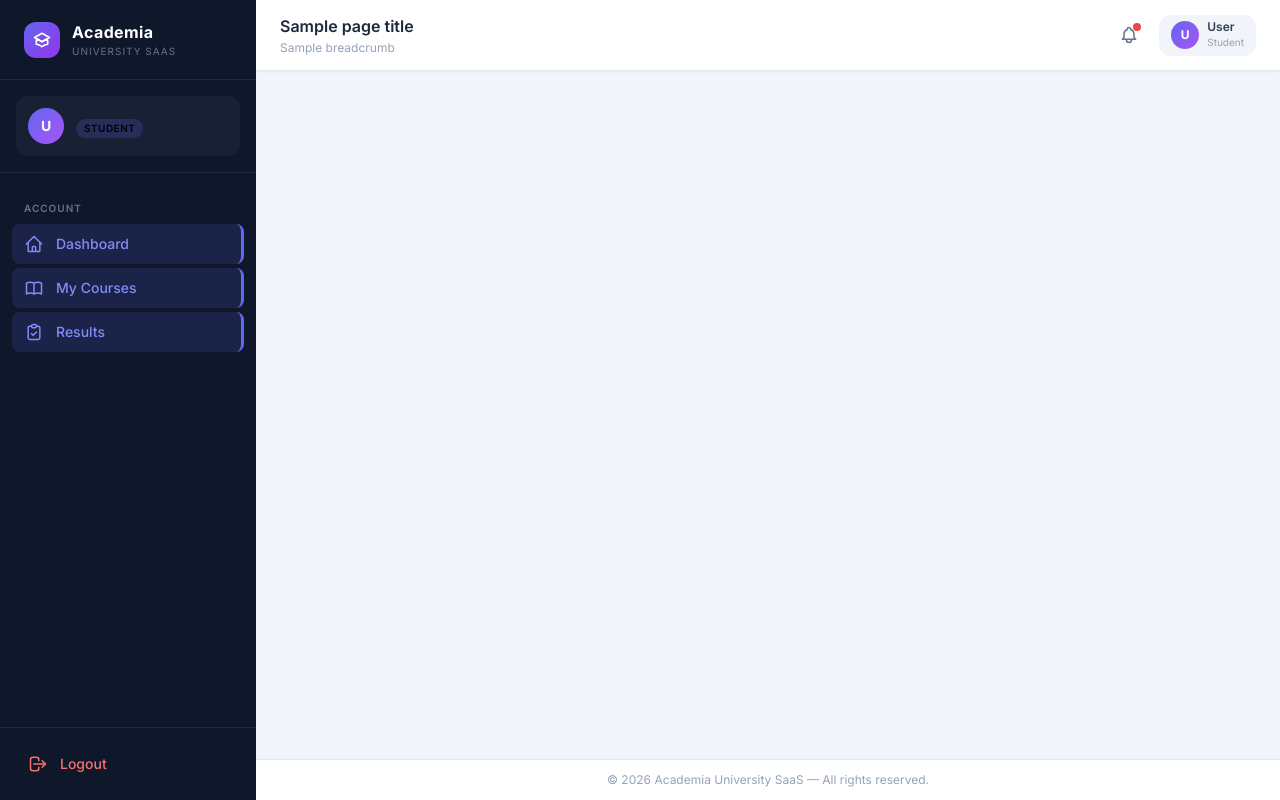
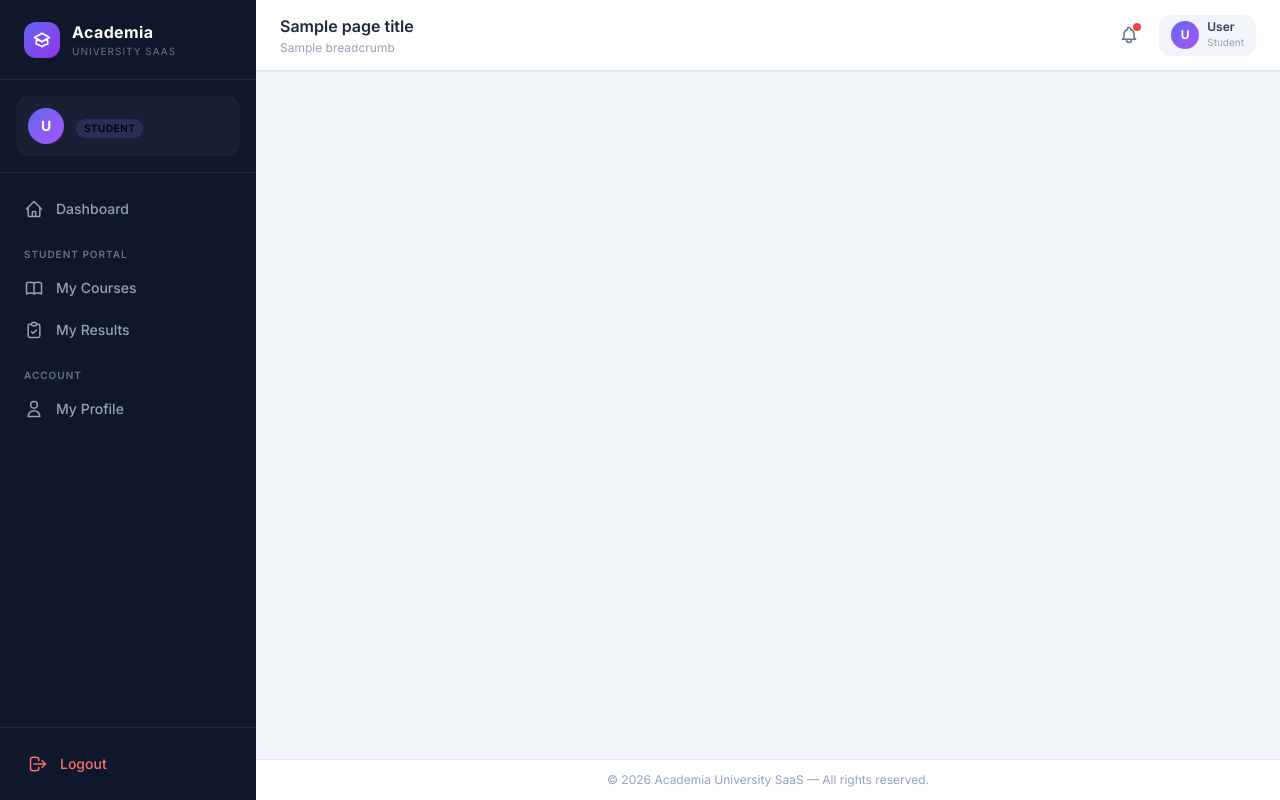
Before and after one commit to PrimeSoofDev/academia, a PHP site: the page made by app/views/layouts/main.php in a window 1280 px wide. Run offline with PHP 8.4, Linux system fonts and the light colour scheme; tables that the repository leaves empty hold one stand-in row (values such as "Sample post"); the template is opened without the code that fills it: most values are stand-ins (such as "Sample title", 1, 10 or a date in 2020); data that the repository does not hold is empty; some libraries are stand-ins or nearby versions.

Commit message:
fix: Rebuild sidebar navigation with proper role-based grouped tabs

```diff
--- a/app/views/layouts/main.php
+++ b/app/views/layouts/main.php
@@ -32,7 +32,6 @@
     <style>
         body { font-family: 'Inter', sans-serif; }
 
-        /* Sidebar active link */
         .nav-link.active {
             background: rgba(99,102,241,0.15);
             color: #818cf8;
@@ -43,19 +42,15 @@
             color: #e2e8f0;
         }
 
-        /* Scrollbar */
         ::-webkit-scrollbar { width: 5px; height: 5px; }
         ::-webkit-scrollbar-track { background: transparent; }
         ::-webkit-scrollbar-thumb { background: #334155; border-radius: 3px; }
 
-        /* Card hover */
         .stat-card { transition: transform 0.2s ease, box-shadow 0.2s ease; }
         .stat-card:hover { transform: translateY(-2px); box-shadow: 0 10px 25px rgba(0,0,0,0.2); }
 
-        /* Sidebar transition */
         #sidebar { transition: width 0.25s ease; }
 
-        /* Flash message animation */
         @keyframes slideDown {
             from { opacity: 0; transform: translateY(-10px); }
             to   { opacity: 1; transform: translateY(0); }
@@ -68,6 +63,16 @@
 <?php $authUser = Auth::user() ?? $_SESSION['auth'] ?? []; ?>
 <?php $currentRole = $authUser['role'] ?? 'student'; ?>
 <?php $currentPath = parse_url($_SERVER['REQUEST_URI'], PHP_URL_PATH); ?>
+
+<?php
+// Helper: is nav item active?
+function navActive(string $href, string $currentPath): string {
+    if ($href === '/dashboard') {
+        return ($currentPath === '/dashboard' || $currentPath === '/') ? 'active' : '';
+    }
+    return str_starts_with($currentPath, $href) ? 'active' : '';
+}
+?>
 
 <!-- ═══════════════════════════════════════════════
      SIDEBAR
@@ -107,68 +112,121 @@
     </div>
 
     <!-- Navigation -->
-    <nav class="flex-1 px-3 py-4 space-y-1">
+    <nav class="flex-1 px-3 py-4 space-y-0.5">
 
-        <?php
-        // Build navigation items based on role
-        $navItems = [
-            ['href' => '/dashboard', 'label' => 'Dashboard', 'icon' => 'M3 12l2-2m0 0l7-7 7 7M5 10v10a1 1 0 001 1h3m10-11l2 2m-2-2v10a1 1 0 01-1 1h-3m-6 0a1 1 0 001-1v-4a1 1 0 011-1h2a1 1 0 011 1v4a1 1 0 001 1m-6 0h6', 'roles' => []],
-        ];
+        <!-- ── MAIN ── -->
+        <a href="<?= url('/dashboard') ?>"
+           class="nav-link <?= navActive('/dashboard', $currentPath) ?> flex items-center gap-3 px-3 py-2.5 rounded-lg text-slate-400 text-sm font-medium transition-all">
+            <svg class="w-5 h-5 flex-shrink-0" fill="none" stroke="currentColor" viewBox="0 0 24 24">
+                <path stroke-linecap="round" stroke-linejoin="round" stroke-width="1.8" d="M3 12l2-2m0 0l7-7 7 7M5 10v10a1 1 0 001 1h3m10-11l2 2m-2-2v10a1 1 0 01-1 1h-3m-6 0a1 1 0 001-1v-4a1 1 0 011-1h2a1 1 0 011 1v4a1 1 0 001 1m-6 0h6"/>
+            </svg>
+            <span>Dashboard</span>
+        </a>
 
-        // VC / Superadmin
-        if (in_array($currentRole, ['superadmin', 'vc', 'dean', 'hod'])):
-            $navItems[] = ['href' => '/faculties', 'label' => 'Faculties', 'icon' => 'M19 21V5a2 2 0 00-2-2H7a2 2 0 00-2 2v16m14 0h2m-2 0h-5m-9 0H3m2 0h5M9 7h1m-1 4h1m4-4h1m-1 4h1m-5 10v-5a1 1 0 011-1h2a1 1 0 011 1v5m-4 0h4', 'roles' => []];
-            $navItems[] = ['href' => '/departments', 'label' => 'Departments', 'icon' => 'M4 6h16M4 10h16M4 14h16M4 18h16', 'roles' => []];
-        endif;
+        <!-- ── ACADEMIC (lecturers and above) ── -->
+        <?php if (in_array($currentRole, ['superadmin', 'vc', 'dean', 'hod', 'lecturer'])): ?>
+        <div class="pt-4 pb-1"><p class="text-slate-500 text-[10px] font-semibold uppercase tracking-widest px-3">Academic</p></div>
 
-        if (in_array($currentRole, ['superadmin', 'vc', 'dean', 'hod', 'lecturer'])):
-            $navItems[] = ['href' => '/courses', 'label' => 'Courses', 'icon' => 'M12 6.253v13m0-13C10.832 5.477 9.246 5 7.5 5S4.168 5.477 3 6.253v13C4.168 18.477 5.754 18 7.5 18s3.332.477 4.5 1.253m0-13C13.168 5.477 14.754 5 16.5 5c1.747 0 3.332.477 4.5 1.253v13C19.832 18.477 18.247 18 16.5 18c-1.746 0-3.332.477-4.5 1.253', 'roles' => []];
-        endif;
+        <?php if (in_array($currentRole, ['superadmin', 'vc', 'dean', 'hod'])): ?>
+        <a href="<?= url('/faculties') ?>"
+           class="nav-link <?= navActive('/faculties', $currentPath) ?> flex items-center gap-3 px-3 py-2.5 rounded-lg text-slate-400 text-sm font-medium transition-all">
+            <svg class="w-5 h-5 flex-shrink-0" fill="none" stroke="currentColor" viewBox="0 0 24 24">
+                <path stroke-linecap="round" stroke-linejoin="round" stroke-width="1.8" d="M19 21V5a2 2 0 00-2-2H7a2 2 0 00-2 2v16m14 0h2m-2 0h-5m-9 0H3m2 0h5M9 7h1m-1 4h1m4-4h1m-1 4h1m-5 10v-5a1 1 0 011-1h2a1 1 0 011 1v5m-4 0h4"/>
+            </svg>
+            <span>Faculties</span>
+        </a>
 
-        if (in_array($currentRole, ['superadmin', 'vc', 'dean', 'hod'])):
-            $navItems[] = ['href' => '/users', 'label' => 'Users', 'icon' => 'M17 20h5v-2a3 3 0 00-5.356-1.857M17 20H7m10 0v-2c0-.656-.126-1.283-.356-1.857M7 20H2v-2a3 3 0 015.356-1.857M7 20v-2c0-.656.126-1.283.356-1.857m0 0a5.002 5.002 0 019.288 0M15 7a3 3 0 11-6 0 3 3 0 016 0z', 'roles' => []];
-        endif;
+        <a href="<?= url('/departments') ?>"
+           class="nav-link <?= navActive('/departments', $currentPath) ?> flex items-center gap-3 px-3 py-2.5 rounded-lg text-slate-400 text-sm font-medium transition-all">
+            <svg class="w-5 h-5 flex-shrink-0" fill="none" stroke="currentColor" viewBox="0 0 24 24">
+                <path stroke-linecap="round" stroke-linejoin="round" stroke-width="1.8" d="M4 6h16M4 10h16M4 14h16M4 18h16"/>
+            </svg>
+            <span>Departments</span>
+        </a>
+        <?php endif; ?>
 
-        if ($currentRole === 'student'):
-            $navItems[] = ['href' => '/my-courses', 'label' => 'My Courses', 'icon' => 'M12 6.253v13m0-13C10.832 5.477 9.246 5 7.5 5S4.168 5.477 3 6.253v13C4.168 18.477 5.754 18 7.5 18s3.332.477 4.5 1.253m0-13C13.168 5.477 14.754 5 16.5 5c1.747 0 3.332.477 4.5 1.253v13C19.832 18.477 18.247 18 16.5 18c-1.746 0-3.332.477-4.5 1.253', 'roles' => []];
-            $navItems[] = ['href' => '/results', 'label' => 'Results', 'icon' => 'M9 5H7a2 2 0 00-2 2v12a2 2 0 002 2h10a2 2 0 002-2V7a2 2 0 00-2-2h-2M9 5a2 2 0 002 2h2a2 2 0 002-2M9 5a2 2 0 012-2h2a2 2 0 012 2m-6 9l2 2 4-4', 'roles' => []];
-        endif;
+        <a href="<?= url('/courses') ?>"
+           class="nav-link <?= navActive('/courses', $currentPath) ?> flex items-center gap-3 px-3 py-2.5 rounded-lg text-slate-400 text-sm font-medium transition-all">
+            <svg class="w-5 h-5 flex-shrink-0" fill="none" stroke="currentColor" viewBox="0 0 24 24">
+                <path stroke-linecap="round" stroke-linejoin="round" stroke-width="1.8" d="M12 6.253v13m0-13C10.832 5.477 9.246 5 7.5 5S4.168 5.477 3 6.253v13C4.168 18.477 5.754 18 7.5 18s3.332.477 4.5 1.253m0-13C13.168 5.477 14.754 5 16.5 5c1.747 0 3.332.477 4.5 1.253v13C19.832 18.477 18.247 18 16.5 18c-1.746 0-3.332.477-4.5 1.253"/>
+            </svg>
+            <span>Courses</span>
+        </a>
 
-        // Admin units — visible to staff & above
-        if (in_array($currentRole, ['superadmin', 'vc', 'staff'])):
-        ?>
-            <div class="pt-3 pb-1">
-                <p class="text-slate-500 text-[10px] font-semibold uppercase tracking-widest px-3">Admin Units</p>
-            </div>
-            <?php
-            $units = [
-                ['href' => '/registry', 'label' => 'Registry',    'emoji' => '📋'],
-                ['href' => '/bursary',  'label' => 'Bursary',     'emoji' => '💰'],
-                ['href' => '/library',  'label' => 'Library',     'emoji' => '📚'],
-            ];
-            foreach ($units as $unit): ?>
-                <a href="<?= url($unit['href']) ?>"
-                   class="nav-link flex items-center gap-3 px-3 py-2.5 rounded-lg text-slate-400 text-sm font-medium transition-all">
-                    <span class="text-base"><?= $unit['emoji'] ?></span>
-                    <span><?= $unit['label'] ?></span>
-                </a>
-            <?php endforeach;
-        endif; ?>
+        <a href="<?= url('/results') ?>"
+           class="nav-link <?= navActive('/results', $currentPath) ?> flex items-center gap-3 px-3 py-2.5 rounded-lg text-slate-400 text-sm font-medium transition-all">
+            <svg class="w-5 h-5 flex-shrink-0" fill="none" stroke="currentColor" viewBox="0 0 24 24">
+                <path stroke-linecap="round" stroke-linejoin="round" stroke-width="1.8" d="M9 5H7a2 2 0 00-2 2v12a2 2 0 002 2h10a2 2 0 002-2V7a2 2 0 00-2-2h-2M9 5a2 2 0 002 2h2a2 2 0 002-2M9 5a2 2 0 012-2h2a2 2 0 012 2m-3 7h3m-3 4h3m-6-4h.01M9 16h.01"/>
+            </svg>
+            <span>Results Entry</span>
+        </a>
+        <?php endif; ?>
 
-        <div class="pt-3 pb-1">
-            <p class="text-slate-500 text-[10px] font-semibold uppercase tracking-widest px-3">Account</p>
-        </div>
+        <!-- ── STUDENT PORTAL ── -->
+        <?php if ($currentRole === 'student'): ?>
+        <div class="pt-4 pb-1"><p class="text-slate-500 text-[10px] font-semibold uppercase tracking-widest px-3">Student Portal</p></div>
 
-        <?php foreach ($navItems as $item): ?>
-        <a href="<?= url($item['href']) ?>"
-           id="nav-<?= ltrim($item['href'], '/') ?: 'dashboard' ?>"
-           class="nav-link <?= $currentPath === $item['href'] ? 'active' : '' ?> flex items-center gap-3 px-3 py-2.5 rounded-lg text-slate-400 text-sm font-medium transition-all">
+        <a href="<?= url('/my-courses') ?>"
+           class="nav-link <?= navActive('/my-courses', $currentPath) ?> flex items-center gap-3 px-3 py-2.5 rounded-lg text-slate-400 text-sm font-medium transition-all">
             <svg class="w-5 h-5 flex-shrink-0" fill="none" stroke="currentColor" viewBox="0 0 24 24">
-                <path stroke-linecap="round" stroke-linejoin="round" stroke-width="1.8" d="<?= $item['icon'] ?>"/>
+                <path stroke-linecap="round" stroke-linejoin="round" stroke-width="1.8" d="M12 6.253v13m0-13C10.832 5.477 9.246 5 7.5 5S4.168 5.477 3 6.253v13C4.168 18.477 5.754 18 7.5 18s3.332.477 4.5 1.253m0-13C13.168 5.477 14.754 5 16.5 5c1.747 0 3.332.477 4.5 1.253v13C19.832 18.477 18.247 18 16.5 18c-1.746 0-3.332.477-4.5 1.253"/>
             </svg>
-            <span><?= $item['label'] ?></span>
+            <span>My Courses</span>
         </a>
-        <?php endforeach; ?>
+
+        <a href="<?= url('/results') ?>"
+           class="nav-link <?= navActive('/results', $currentPath) ?> flex items-center gap-3 px-3 py-2.5 rounded-lg text-slate-400 text-sm font-medium transition-all">
+            <svg class="w-5 h-5 flex-shrink-0" fill="none" stroke="currentColor" viewBox="0 0 24 24">
+                <path stroke-linecap="round" stroke-linejoin="round" stroke-width="1.8" d="M9 5H7a2 2 0 00-2 2v12a2 2 0 002 2h10a2 2 0 002-2V7a2 2 0 00-2-2h-2M9 5a2 2 0 002 2h2a2 2 0 002-2M9 5a2 2 0 012-2h2a2 2 0 012 2m-6 9l2 2 4-4"/>
+            </svg>
+            <span>My Results</span>
+        </a>
+        <?php endif; ?>
+
+        <!-- ── ADMINISTRATION (HOD and above) ── -->
+        <?php if (in_array($currentRole, ['superadmin', 'vc', 'dean', 'hod'])): ?>
+        <div class="pt-4 pb-1"><p class="text-slate-500 text-[10px] font-semibold uppercase tracking-widest px-3">Administration</p></div>
+
+        <a href="<?= url('/users') ?>"
+           class="nav-link <?= navActive('/users', $currentPath) ?> flex items-center gap-3 px-3 py-2.5 rounded-lg text-slate-400 text-sm font-medium transition-all">
+            <svg class="w-5 h-5 flex-shrink-0" fill="none" stroke="currentColor" viewBox="0 0 24 24">
+                <path stroke-linecap="round" stroke-linejoin="round" stroke-width="1.8" d="M17 20h5v-2a3 3 0 00-5.356-1.857M17 20H7m10 0v-2c0-.656-.126-1.283-.356-1.857M7 20H2v-2a3 3 0 015.356-1.857M7 20v-2c0-.656.126-1.283.356-1.857m0 0a5.002 5.002 0 019.288 0M15 7a3 3 0 11-6 0 3 3 0 016 0z"/>
+            </svg>
+            <span>Users</span>
+        </a>
+        <?php endif; ?>
+
+        <!-- ── ADMIN UNITS (Registry / Bursary / Library) ── -->
+        <?php if (in_array($currentRole, ['superadmin', 'vc', 'staff'])): ?>
+        <div class="pt-4 pb-1"><p class="text-slate-500 text-[10px] font-semibold uppercase tracking-widest px-3">Admin Units</p></div>
+
+        <a href="<?= url('/registry') ?>"
+           class="nav-link <?= navActive('/registry', $currentPath) ?> flex items-center gap-3 px-3 py-2.5 rounded-lg text-slate-400 text-sm font-medium transition-all">
+            <span class="w-5 text-center text-base">📋</span>
+            <span>Registry</span>
+        </a>
+        <a href="<?= url('/bursary') ?>"
+           class="nav-link <?= navActive('/bursary', $currentPath) ?> flex items-center gap-3 px-3 py-2.5 rounded-lg text-slate-400 text-sm font-medium transition-all">
+            <span class="w-5 text-center text-base">💰</span>
+            <span>Bursary</span>
+        </a>
+        <a href="<?= url('/library') ?>"
+           class="nav-link <?= navActive('/library', $currentPath) ?> flex items-center gap-3 px-3 py-2.5 rounded-lg text-slate-400 text-sm font-medium transition-all">
+            <span class="w-5 text-center text-base">📚</span>
+            <span>Library</span>
+        </a>
+        <?php endif; ?>
+
+        <!-- ── ACCOUNT ── -->
+        <div class="pt-4 pb-1"><p class="text-slate-500 text-[10px] font-semibold uppercase tracking-widest px-3">Account</p></div>
+
+        <a href="<?= url('/profile') ?>"
+           class="nav-link <?= navActive('/profile', $currentPath) ?> flex items-center gap-3 px-3 py-2.5 rounded-lg text-slate-400 text-sm font-medium transition-all">
+            <svg class="w-5 h-5 flex-shrink-0" fill="none" stroke="currentColor" viewBox="0 0 24 24">
+                <path stroke-linecap="round" stroke-linejoin="round" stroke-width="1.8" d="M16 7a4 4 0 11-8 0 4 4 0 018 0zM12 14a7 7 0 00-7 7h14a7 7 0 00-7-7z"/>
+            </svg>
+            <span>My Profile</span>
+        </a>
 
     </nav>
 
@@ -201,7 +259,7 @@
                 </svg>
             </button>
 
-            <!-- Page title -->
+            <!-- Page title & breadcrumb -->
             <div>
                 <h1 class="text-slate-800 font-semibold text-base"><?= htmlspecialchars($pageTitle ?? 'Dashboard') ?></h1>
                 <?php if (!empty($breadcrumb)): ?>
@@ -219,9 +277,8 @@
             </div>
         </div>
 
-        <!-- Right: actions & profile -->
+        <!-- Right: profile chip -->
         <div class="flex items-center gap-3">
-            <!-- Notification bell -->
             <button class="relative p-2 rounded-lg text-slate-500 hover:bg-slate-100 transition-colors">
                 <svg class="w-5 h-5" fill="none" stroke="currentColor" viewBox="0 0 24 24">
                     <path stroke-linecap="round" stroke-linejoin="round" stroke-width="1.8"
@@ -230,7 +287,6 @@
                 <span class="absolute top-1.5 right-1.5 w-2 h-2 bg-red-500 rounded-full"></span>
             </button>
 
-            <!-- Profile chip -->
             <div class="flex items-center gap-2 bg-slate-100 rounded-xl px-3 py-1.5 cursor-pointer hover:bg-slate-200 transition-colors">
                 <div class="w-7 h-7 rounded-full bg-gradient-to-br from-brand-500 to-purple-500 flex items-center justify-center text-white font-bold text-xs">
                     <?= strtoupper(substr($authUser['name'] ?? 'U', 0, 1)) ?>
@@ -247,12 +303,22 @@
     <?php if (!empty($_SESSION['flash'])): ?>
     <?php $flash = $_SESSION['flash']; unset($_SESSION['flash']); ?>
     <div class="flash-msg mx-6 mt-4 px-4 py-3 rounded-xl text-sm font-medium flex items-center gap-2
-        <?= $flash['type'] === 'success' ? 'bg-emerald-50 text-emerald-700 border border-emerald-200' : 'bg-red-50 text-red-700 border border-red-200' ?>">
+        <?php
+        $flashColors = [
+            'success' => 'bg-emerald-50 text-emerald-700 border border-emerald-200',
+            'error'   => 'bg-red-50 text-red-700 border border-red-200',
+            'info'    => 'bg-blue-50 text-blue-700 border border-blue-200',
+            'warning' => 'bg-amber-50 text-amber-700 border border-amber-200',
+        ];
+        echo $flashColors[$flash['type']] ?? $flashColors['info'];
+        ?>">
         <svg class="w-4 h-4 flex-shrink-0" fill="none" stroke="currentColor" viewBox="0 0 24 24">
             <?php if ($flash['type'] === 'success'): ?>
             <path stroke-linecap="round" stroke-linejoin="round" stroke-width="2" d="M5 13l4 4L19 7"/>
+            <?php elseif ($flash['type'] === 'error'): ?>
+            <path stroke-linecap="round" stroke-linejoin="round" stroke-width="2" d="M6 18L18 6M6 6l12 12"/>
             <?php else: ?>
-            <path stroke-linecap="round" stroke-linejoin="round" stroke-width="2" d="M6 18L18 6M6 6l12 12"/>
+            <path stroke-linecap="round" stroke-linejoin="round" stroke-width="2" d="M13 16h-1v-4h-1m1-4h.01M21 12a9 9 0 11-18 0 9 9 0 0118 0z"/>
             <?php endif; ?>
         </svg>
         <?= htmlspecialchars($flash['message']) ?>
@@ -271,15 +337,14 @@
 </div>
 
 <script>
-    // Auto-highlight active nav link based on current path
-    document.addEventListener('DOMContentLoaded', () => {
-        const currentPath = '<?= url($currentPath) ?>';
-        document.querySelectorAll('.nav-link').forEach(link => {
-            if (link.getAttribute('href') === currentPath) {
-                link.classList.add('active');
-            }
-        });
+// tableSearch helper used across views
+function tableSearch(inputId, tableId) {
+    const query = document.getElementById(inputId).value.toLowerCase();
+    const rows  = document.querySelectorAll('#' + tableId + ' tbody tr');
+    rows.forEach(row => {
+        row.style.display = row.textContent.toLowerCase().includes(query) ? '' : 'none';
     });
+}
 </script>
 
 </body>
```
